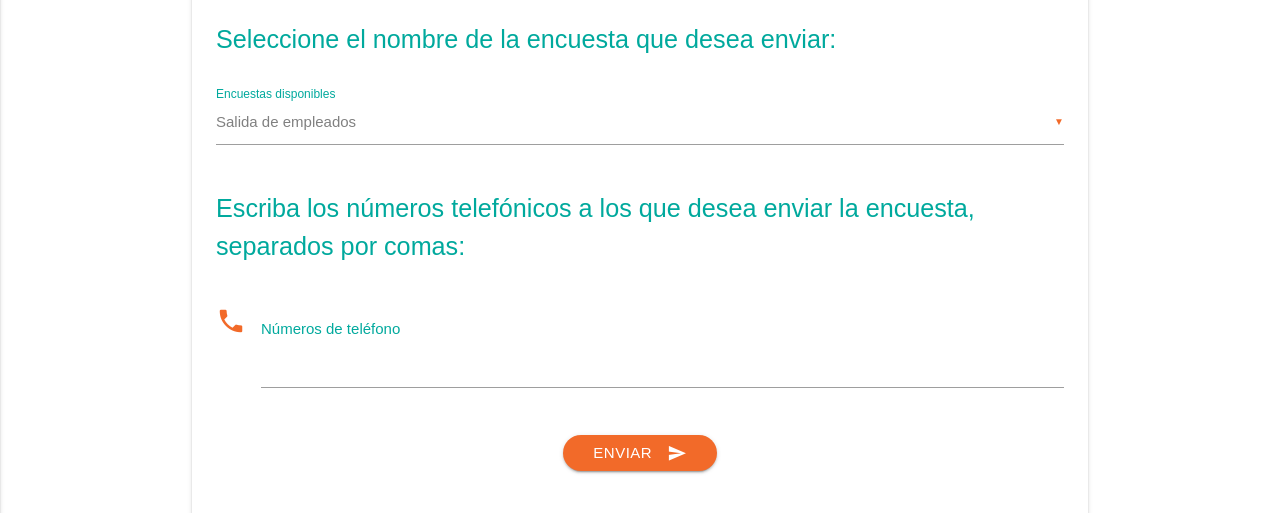
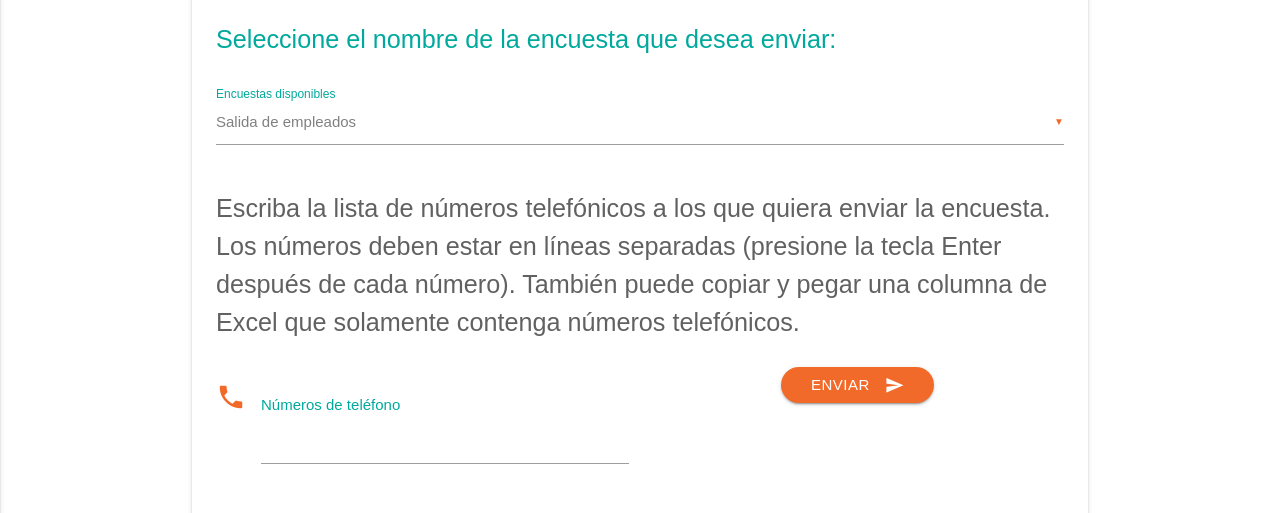
Before and after one commit to mmoolloo/belieffSMS, a plain HTML site: page send.html in a window 1280 px wide. Shown: the part 287-800 px from the top of the page. Drawn offline with nearby package versions, Linux system fonts and the light colour scheme.

Commit message:
Changed from comma separation to enter
By request of the client

```diff
--- a/send.html
+++ b/send.html
@@ -48,18 +48,16 @@
             <label>Encuestas disponibles</label>
           </div>
           <div class="col s12">
-            <p class="p-blue-text flow-text">Escriba los números telefónicos a los que desea enviar la encuesta, separados por comas:</p>
+            <p class="grey-text text-darken-2 flow-text">Escriba la lista de números telefónicos a los que quiera enviar la encuesta. Los números deben estar en líneas separadas (presione la tecla Enter después de cada número). También puede copiar y pegar una columna de Excel que solamente contenga números telefónicos.</p>
           </div>
           <form class="col s12">
             <div class="row">
-              <div class="input-field col s12">
+              <div class="input-field col s12 m6">
                 <i class="material-icons prefix p-green-text">phone</i>
                 <textarea id="phones" class="materialize-textarea"></textarea>
                 <label for="phones">Números de teléfono</label>
               </div>
-            </div>
-            <div class="row">
-              <div class="col s12 center">
+              <div class="col s12 m6 center">
                   <!--Cambiar por botón-->
                   <a onclick="countPhones();" class="btn waves-effect waves-light p-green modal-trigger" type="submit" name="action" href="#confirm">Enviar
                     <i class="material-icons right">send</i>
@@ -143,7 +141,7 @@
     function countPhones(){
       var phoneList = document.getElementById('phones').value
       var cleanPhones = phoneList.replace(/-|\s/g,"");
-      var numberOfPhones = phoneList.split(/,/).length;
+      var numberOfPhones = phoneList.split("\n").length;
       var phoneText = document.createTextNode(numberOfPhones);
       var surveyText = document.createTextNode(document.getElementById('available-surveys').value);
       var numberContainer = document.getElementById('phone-numbers');
```
